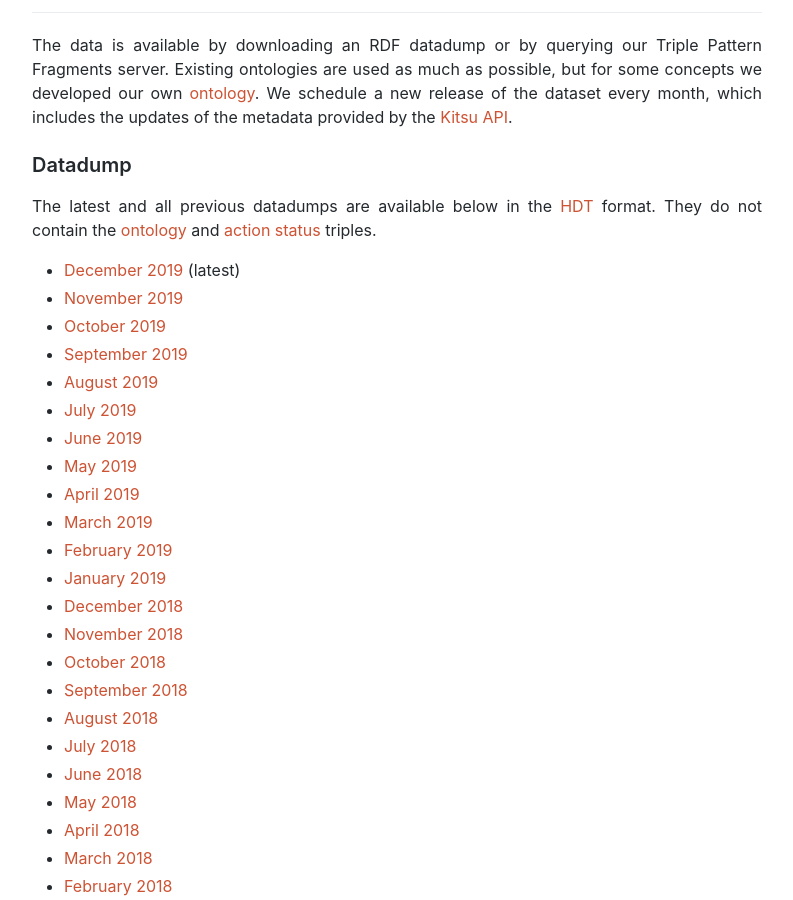
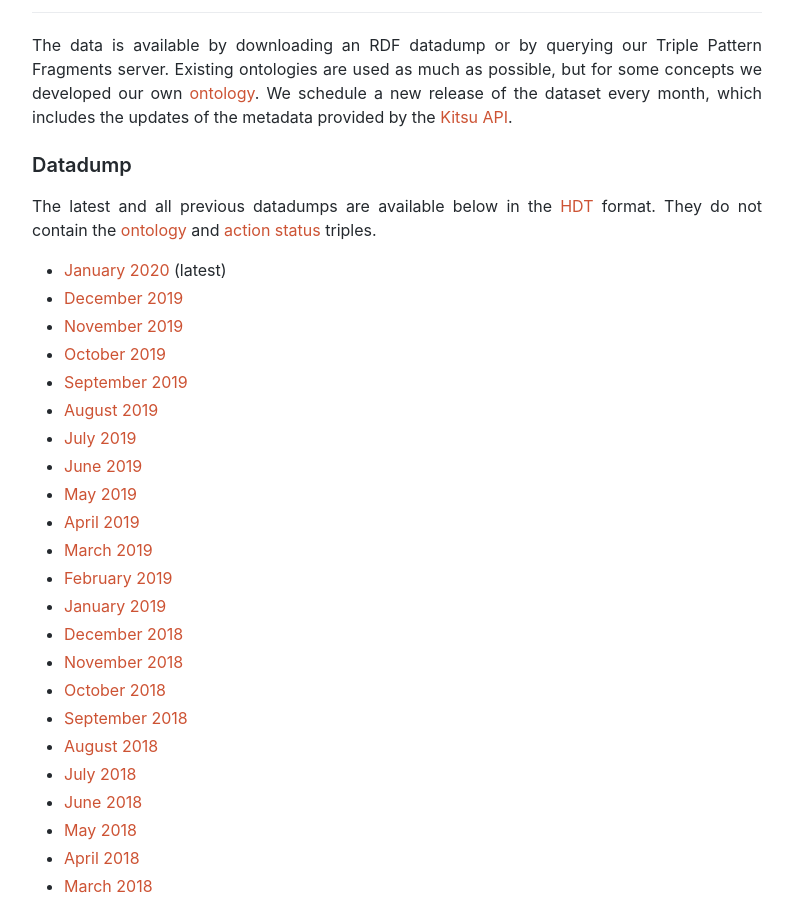
Before and after one commit to BetweenOurWorlds/website, a Jekyll site: the page built from data.html, in a window 1280 px wide and 900 px high, scrolled down 428 px. Shown: the whole window, without its empty margins (243-1036 px from the left). Built offline with Jekyll 4.4.1, drawn with Linux system fonts in a browser that asks for light colours.

Commit message:
add 2020-01 release

```diff
--- a/_data/datasets.yml
+++ b/_data/datasets.yml
@@ -1,6 +1,9 @@
+- name: January 2020
+  slug: 2020-01
+  latest: yes
 - name: December 2019
   slug: 2019-12
-  latest: yes
+  latest: no
 - name: November 2019
   slug: 2019-11
   latest: no
```
